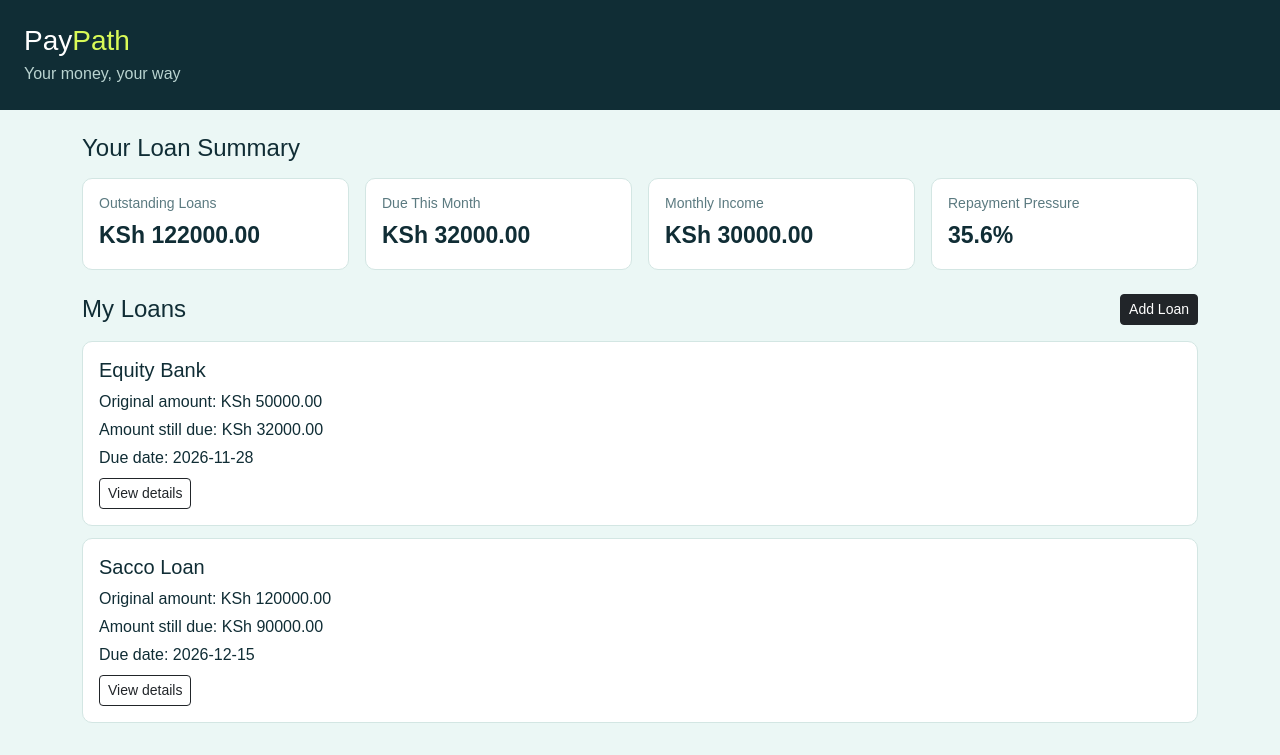
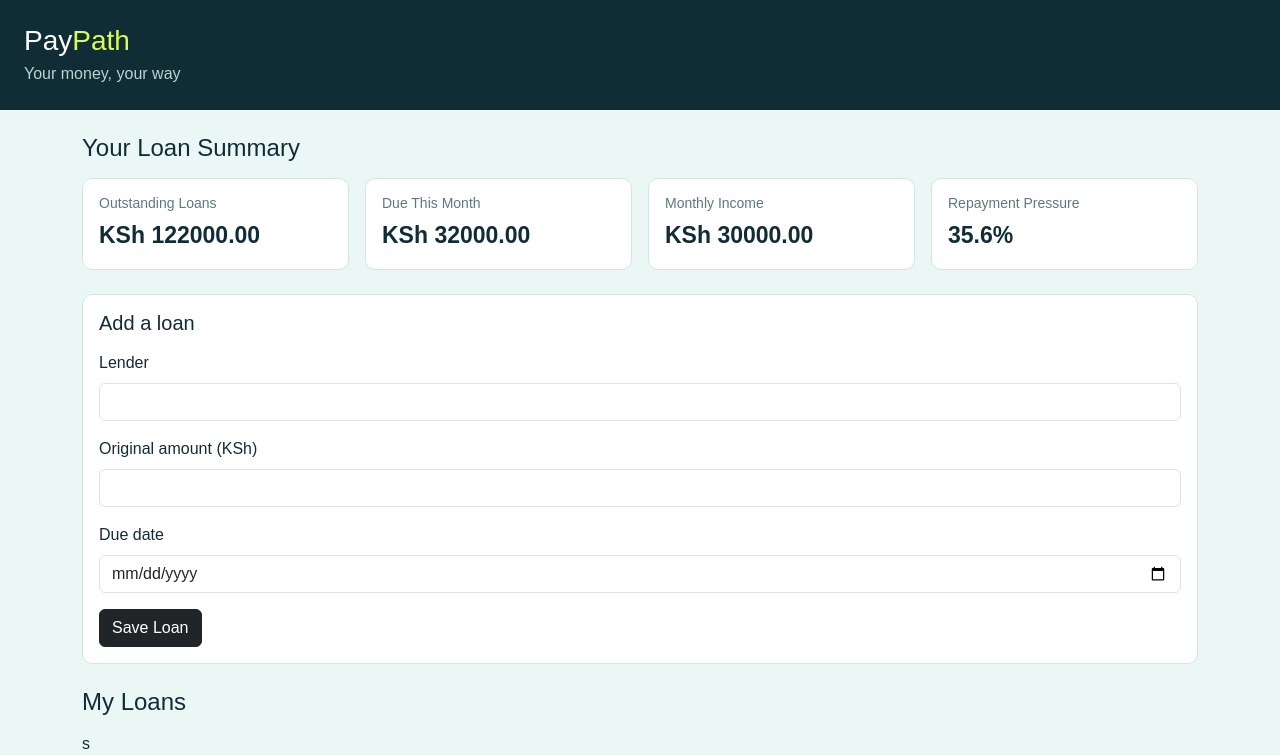
Before and after one commit to martinmmuriithi28-28/paypath, a React (Vite) app: page / in a window 1280 px wide. Shown: the top 755 px of the page. Built offline with nearby package versions, Linux system fonts and the light colour scheme.

Commit message:
Add controlled AddLoanForm with preventDefault

```diff
--- a/src/App.jsx
+++ b/src/App.jsx
@@ -1,7 +1,9 @@
+
 import { useState } from "react";
 import { Container, Row, Col } from "react-bootstrap";
 import SummaryCard from "./components/SummaryCard";
 import LoanCard from "./components/LoanCard";
+import AddLoanForm from "./components/AddLoanForm";
 import { formatMoney } from "./utils/loanUtils";
 
 
@@ -12,24 +14,7 @@ const sampleLoans = [
 
 function App() {
 
-  const [loans, setLoans] = useState(sampleLoans);
-
-
-  function handleAddLoanClick(source) {
-    console.log("Add Loan clicked from:", source);
-
-
-    const newLoan = {
-      id: loans.length + 1,
-      lender: "New Loan " + (loans.length + 1),
-      amount: 10000,
-      dueAmount: 10000,
-      dueDate: "2026-12-31",
-    };
-
-
-    setLoans([...loans, newLoan]);
-  }
+  const [loans] = useState(sampleLoans);
 
   return (
     <>
@@ -43,7 +28,6 @@ function App() {
 
       <Container className="py-4">
         <h2 className="h4 mb-3">Your Loan Summary</h2>
-
 
         <Row className="g-3 mb-4">
           <Col xs={12} sm={6} xl={3}>
@@ -60,22 +44,16 @@ function App() {
           </Col>
         </Row>
 
-        <div className="d-flex justify-content-between align-items-center mb-3">
-          <h2 className="h4 mb-0">My Loans</h2>
 
+        <AddLoanForm />
 
-          <button
-            className="btn btn-sm btn-dark"
-            onClick={() => handleAddLoanClick("My Loans header")}
-          >
-            Add Loan
-          </button>
-        </div>
+        <h2 className="h4 mb-3">My Loans</h2>
+
 
         {loans.length === 0 && (
           <p className="text-secondary">No loans added yet.</p>
         )}
-
+s
         {loans.map((loan) => (
           <LoanCard key={loan.id} loan={loan} />
         ))}
--- /dev/null
+++ b/src/components/AddLoanForm.jsx
@@ -0,0 +1,74 @@
+import { useState } from "react";
+
+function AddLoanForm() {
+
+  const [lender, setLender] = useState("");
+  const [amount, setAmount] = useState("");
+  const [dueDate, setDueDate] = useState("");
+
+
+  function handleSubmit(event) {
+
+    event.preventDefault();
+
+
+    console.log("Form submitted:", { lender, amount, dueDate });
+
+
+    setLender("");
+    setAmount("");
+    setDueDate("");
+  }
+
+  return (
+    <form onSubmit={handleSubmit} className="loan-card mb-4">
+      <h2 className="h5 mb-3">Add a loan</h2>
+
+      <div className="mb-3">
+        <label htmlFor="lender" className="form-label">
+          Lender
+        </label>
+
+        <input
+          id="lender"
+          className="form-control"
+          type="text"
+          value={lender}
+          onChange={(event) => setLender(event.target.value)}
+        />
+      </div>
+
+      <div className="mb-3">
+        <label htmlFor="amount" className="form-label">
+          Original amount (KSh)
+        </label>
+        <input
+          id="amount"
+          className="form-control"
+          type="number"
+          value={amount}
+          onChange={(event) => setAmount(event.target.value)}
+        />
+      </div>
+
+      <div className="mb-3">
+        <label htmlFor="dueDate" className="form-label">
+          Due date
+        </label>
+        <input
+          id="dueDate"
+          className="form-control"
+          type="date"
+          value={dueDate}
+          onChange={(event) => setDueDate(event.target.value)}
+        />
+      </div>
+
+      <button type="submit" className="btn btn-dark">
+        Save Loan
+      </button>
+    </form>
+  );
+}
+
+export default AddLoanForm;
```
